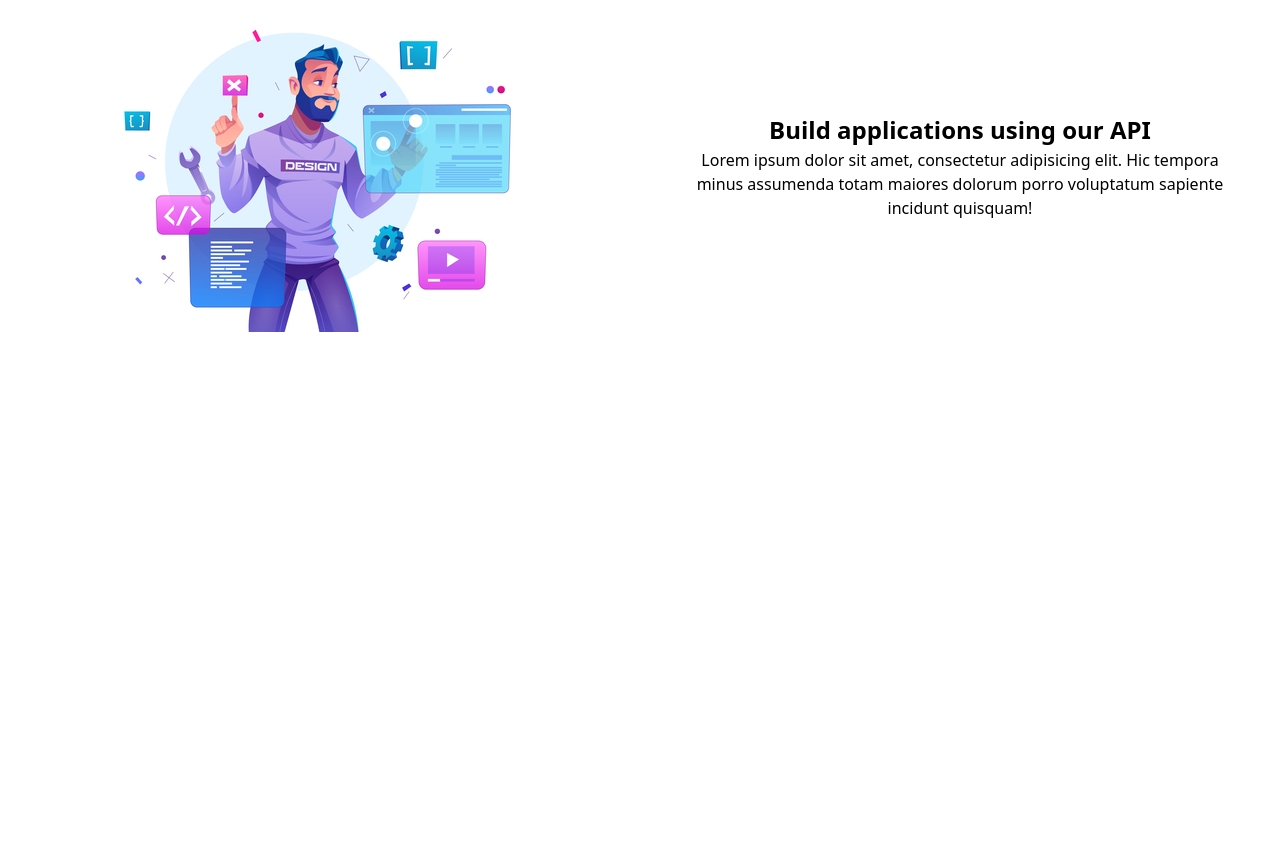
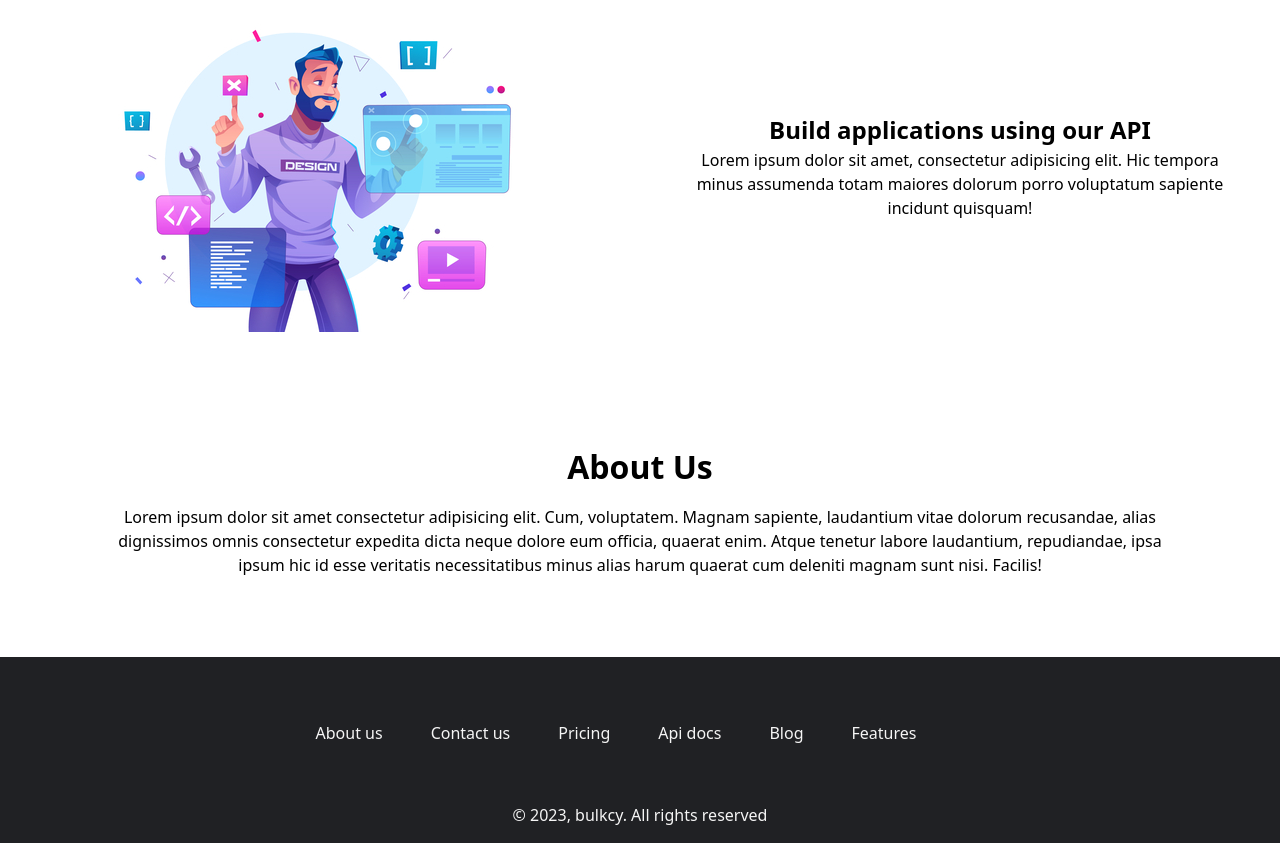
Before and after one commit to goodnewsj62/bulkcy, a Django app: template backend/templates/index.html in a window 1280 px wide. Shown: the part 1884-2727 px from the top of the page. Before the commit the page ends 2216 px from the top, so only its background shows below. Run offline with Django 4.2, Linux system fonts and the light colour scheme; the template is opened without the code that fills it, so the values that code supplies are empty; some libraries are stand-ins or nearby versions; some web fonts are replaced.

Commit message:
landing page template

```diff
--- a/backend/static/css/style.css
+++ b/backend/static/css/style.css
@@ -513,3 +513,67 @@ header{
         padding: 1rem 3rem;
     }
 }
+
+.about__section{
+    padding: 1rem 4rem;
+}
+.about__section h1{
+    font-size: 2rem;
+    padding: 0.9rem 0;
+    text-align: center;
+}
+
+.about__section p{
+    text-align: center;
+}
+
+
+@media screen and (min-width:1000px) {
+    .about__section p{
+        padding: 0 3rem;
+    }
+}
+
+
+footer{
+    color: var(--write-fff);
+    background-color: var(--bg-dark);
+    margin-top: 4rem;
+    padding: 4rem 1rem 1rem 1rem;
+}
+
+.footer__nav{
+    display: flex;
+    flex-flow: row wrap;
+    justify-content: center;
+}
+
+.footer__nav a{
+    margin-right: 1.5rem;
+    margin-bottom: 1rem;
+}
+
+.social__nav{
+    padding: 0.8rem 0;
+    display: flex;
+    justify-content: center;
+}
+.social__nav a{
+    margin-right: 1rem;
+}
+.social__nav i{
+    font-size: 1.5rem;
+}
+
+.copyright{
+    text-align: center;
+    padding-top: 1rem;
+}
+@media screen and (min-width:1000px) {
+    footer{
+        padding: 4rem 4rem 1rem 4rem ;
+    }
+    .footer__nav a{
+        margin-right: 3rem;
+    }
+}
--- a/backend/templates/index.html
+++ b/backend/templates/index.html
@@ -265,9 +265,35 @@
                     </p>
                 </div>
             </section>
+
+            <section class="about__section">
+                <h1 id="about">About Us</h1>
+                <p>
+                    Lorem ipsum dolor sit amet consectetur adipisicing elit. Cum, voluptatem. Magnam sapiente,
+                    laudantium vitae dolorum recusandae, alias dignissimos omnis consectetur expedita dicta neque dolore
+                    eum officia, quaerat enim. Atque tenetur labore laudantium, repudiandae, ipsa ipsum hic id esse
+                    veritatis necessitatibus minus alias harum quaerat cum deleniti magnam sunt nisi. Facilis!
+                </p>
+            </section>
         </main>
         <footer>
 
+            <nav class="footer__nav">
+                <a href="">About us</a>
+                <a href="">Contact us</a>
+                <a href="">Pricing</a>
+                <a href="">Api docs</a>
+                <a href="">Blog</a>
+                <a href="">Features</a>
+            </nav>
+            <nav class="social__nav">
+                <a href=""><i class="jam jam-facebook"></i></a>
+                <a href=""><i class="jam jam-twitter"></i></a>
+                <a href=""><i class="jam jam-instagram"></i></a>
+            </nav>
+            <div class="copyright">
+                <p>&copy; 2023, bulkcy. All rights reserved</p>
+            </div>
         </footer>
     </div>
 </body>
```
